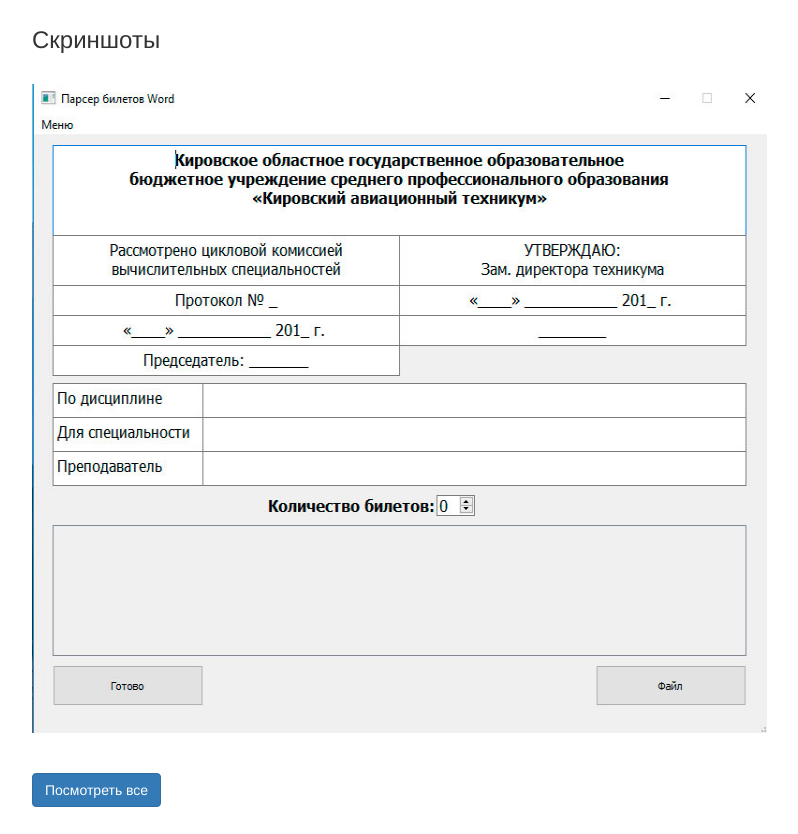
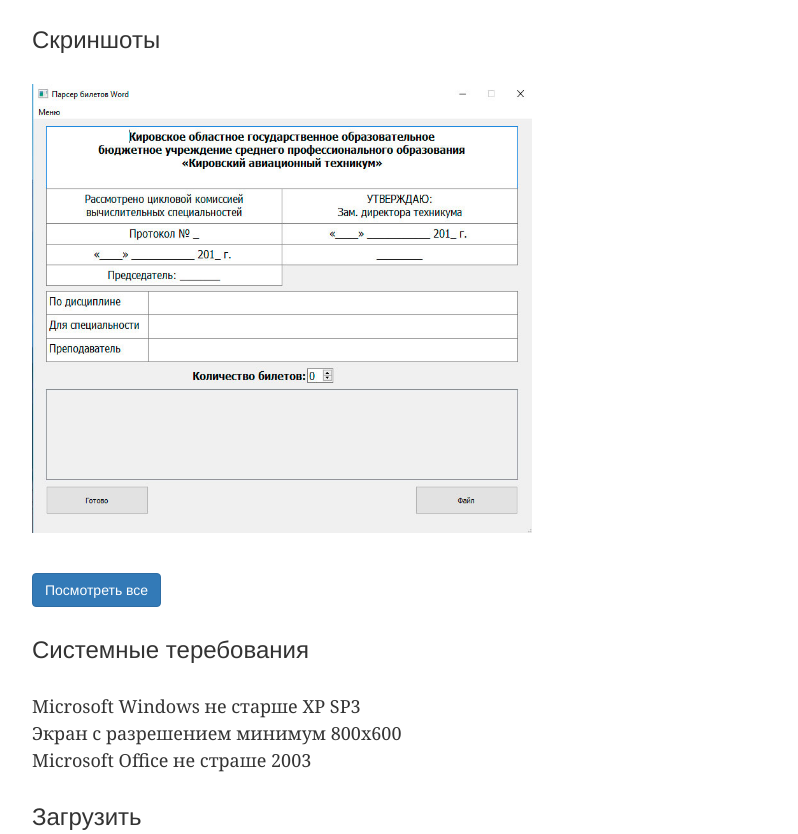
Before and after one commit to exam-card/exam-card, a plain HTML site: page index.html in a window 1280 px wide. Shown: the part 738-1572 px from the top of the page, without its empty margins (38-836 px from the left). Drawn offline with nearby package versions, Linux system fonts and the light colour scheme.

Commit message:
Add files via upload

```diff
--- a/index.html
+++ b/index.html
@@ -44,7 +44,7 @@
 					<li>Microsoft <a id="popover3" tabindex="0" role="button" data-toggle="popover" data-trigger="focus" data-placement="auto" data-content="технология связывания и внедрения объектов в другие документы и объекты, разработанная корпорацией Майкрософт.">ActiveX</a></li>
 				</ul>
 				<h3>Скриншоты</h3>
-				<img src="pic/sc1.jpg" alt="" class="img-responsive" style="width: 735px; height: 649px;" role="button" data-toggle="collapse" href="#collapseExample" aria-expanded="false" aria-controls="collapse">
+				<img src="pic/sc1.jpg" alt="" class="img-responsive" style="width: 500px; height: 449px;" role="button" data-toggle="collapse" href="#collapseExample" aria-expanded="false" aria-controls="collapse">
 				<br>
 				<br>
 				<a class="btn btn-primary" role="button" data-toggle="collapse" href="#collapseExample" aria-expanded="false" aria-controls="collapse">
```
